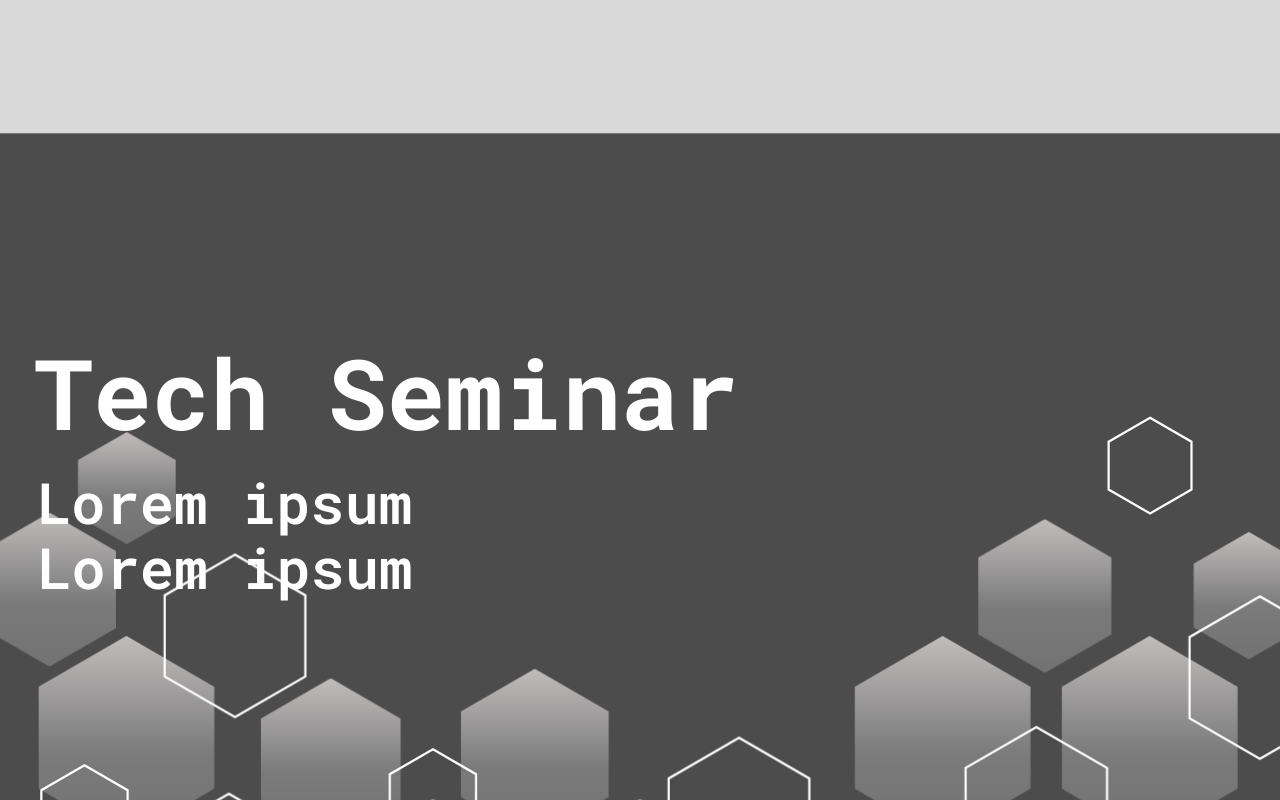
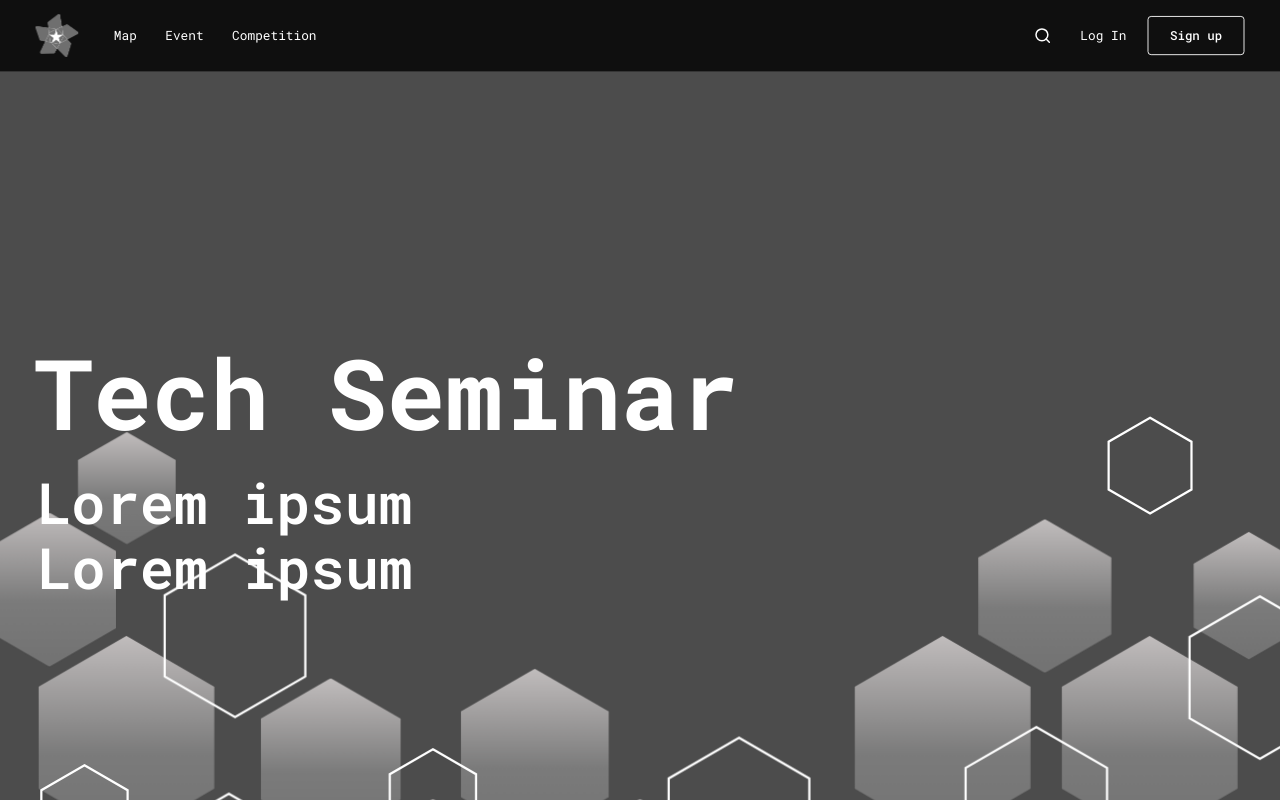
Before and after one commit to itb-insight/itb_insight, a Next.js app: page /seminar in a window 1280 px wide. Shown: the top 800 px of the page. Built offline with nearby package versions, Linux system fonts and the light colour scheme; a web font is replaced by a local one.

Commit message:
feat: add navbar

```diff
--- a/src/features/exhibition/ContentPage.tsx
+++ b/src/features/exhibition/ContentPage.tsx
@@ -2,6 +2,7 @@
 
 import { useEffect } from 'react';
 import Object3DSection from './Object3DSection';
+import Navbar from "@/shared/components/Navbar/Navbar"
 
 interface ContentPageProps {
   onBack: () => void;
@@ -132,11 +133,14 @@ export default function ContentPage({ onBack }: ContentPageProps) {
         boxSizing: 'border-box'
       }}
     >
+
+      <Navbar isSolid={true} />
+
       <div
         style={{
           width: '100vw',
           marginLeft: 'calc(50% - 50vw)',
-          height: '149px',
+          height: '80px',
           backgroundColor: 'rgba(217, 217, 217, 1)',
           flexShrink: 0
         }}
--- a/src/features/exhibition/ExhibitionPage.tsx
+++ b/src/features/exhibition/ExhibitionPage.tsx
@@ -2,6 +2,7 @@
 
 import Image from 'next/image';
 import { useEffect } from 'react';
+import Navbar from "@/shared/components/Navbar/Navbar"
 
 interface ExhibitionPageProps {
   onExplore: () => void;
@@ -48,11 +49,13 @@ export default function ExhibitionPage({ onExplore }: ExhibitionPageProps) {
       }}
     >
 
+      <Navbar isSolid={true} />
+
       {/* 1. Shape Kotak Abu-abu di Atas (Full lebar layar tanpa sela) */}
       <div
         style={{
           width: '100%',
-          height: '149px',
+          height: '80px',
           backgroundColor: '#D9D9D9',
           flexShrink: 0,
           margin: 0
--- a/src/features/seminar/SeminarLandingPage.tsx
+++ b/src/features/seminar/SeminarLandingPage.tsx
@@ -2,6 +2,7 @@
 
 import React, { useState, useEffect } from 'react';
 import { SEMINAR_CARDS, DETAIL_CONTENT } from './data';
+import Navbar from "@/shared/components/Navbar/Navbar"
 
 const POINTY_HEX_CLIP = 'polygon(50% 0%, 93.301% 25%, 93.301% 75%, 50% 100%, 6.699% 75%, 6.699% 25%)';
 const SVG_POINTS = "50,0 93.301,25 93.301,75 50,100 6.699,75 6.699,25";
@@ -114,7 +115,8 @@ export default function SeminarLandingPage({ onLearnMore }: { onLearnMore: () =>
 
           {/* HERO */}
           <div style={{ position: 'relative', width: '100%', height: `${HERO_HEIGHT}px` }}>
-            <div style={{ position: 'absolute', top: 0, left: '50%', transform: 'translateX(-50%)', width: '4000px', height: '149.6px', background: 'rgba(217, 217, 217, 1)', zIndex: 10 }} />
+            <Navbar isSolid={true} />
+            <div style={{ position: 'absolute', top: 0, left: '50%', transform: 'translateX(-50%)', width: '4000px', height: '80px', background: 'rgba(217, 217, 217, 1)', zIndex: 10 }} />
 
             <h1 style={{ position: 'absolute', top: '375.85px', left: '38.63px', fontFamily: 'Roboto Mono', fontWeight: 700, fontSize: '110px', lineHeight: '120%', color: '#FFF', margin: 0, zIndex: 10 }}>Tech Seminar</h1>
             <p style={{ position: 'absolute', top: '524.22px', left: '41.88px', fontFamily: 'Roboto Mono', fontWeight: 600, fontSize: '64px', lineHeight: '80px', color: '#FFF', margin: 0, zIndex: 10 }}>Lorem ipsum</p>
```
